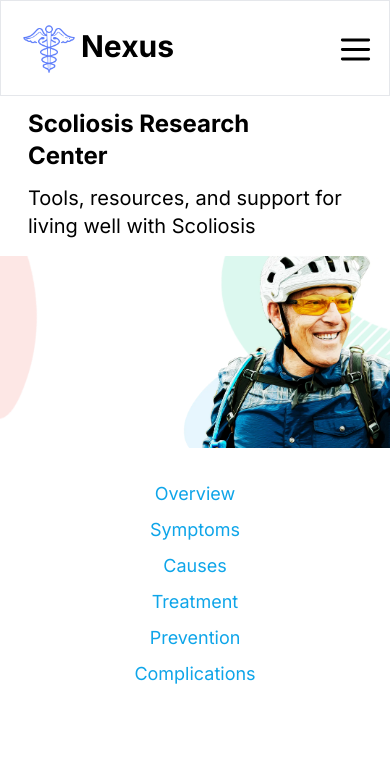
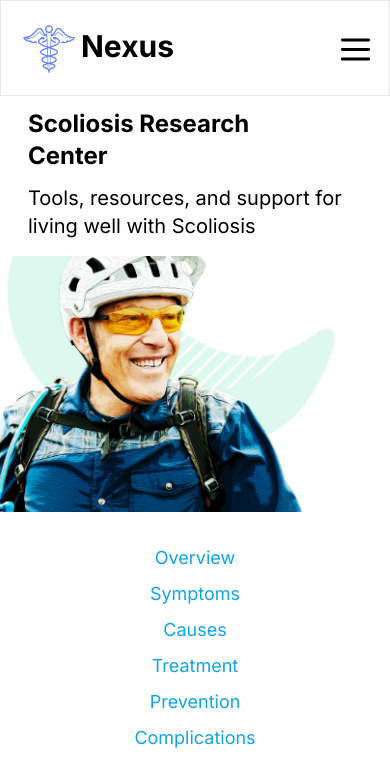
Before and after one commit to dhruv1323/Knee-Osteoarthritis-Classification-and-Scoliosis-Detection-, a Next.js app: page /pages/scoliosis in a window 390 px wide. Shown: the top 784 px of the page. Built offline with nearby package versions, Linux system fonts and the light colour scheme.

Commit message:
Mobile responsiveness improvements

```diff
--- a/src/app/pages/osteoarthritis/page.tsx
+++ b/src/app/pages/osteoarthritis/page.tsx
@@ -1,7 +1,7 @@
 import Image from "next/image"
 export default function Home(){
     return(
-        <div className="relative h-screen">
+        <div className="relative">
             <div className="container w-full px-4 md:max-w-2xl md:absolute md:p-16 md:ml-16 z-10">
                 <div className="bg-white min-h-20 md:min-w-96 md:min-h-64 md:shadow-lg rounded">
                     <h1 className="font-bold text-2xl mb-0 md:text-4xl pl-3 pt-3">Osteoarthritis Research</h1>
@@ -18,10 +18,11 @@ export default function Home(){
           sizes="100vw"
           style={{
             objectFit: 'cover',
+            objectPosition: '100% 10%',
             // height: 'calc(100vh - 96px)',
             width: '100vw',
           }}
-          className="mb-6 min-h-48"
+          className="mb-6 min-h-52"
         />
         <div className="flex flex-col mt-8 md:flex md:flex-row justify-center items-center gap-2 md:gap-8 md:p-8 ">
             <h1 className="text-lg font-medium text-blue-600 hover:bg-sky-200">Overview</h1>
--- a/src/app/pages/scoliosis/page.tsx
+++ b/src/app/pages/scoliosis/page.tsx
@@ -1,7 +1,7 @@
 import Image from "next/image"
 export default function Home(){
     return(
-        <div className="relative h-screen">
+        <div className="relative w-full">
             <div className="container w-full px-4 md:max-w-2xl md:absolute md:p-16 md:ml-16 z-10">
                 <div className="bg-white min-h-20 md:min-w-96 md:min-h-64 md:shadow-lg rounded">
                     <h1 className="font-bold text-2xl mb-0 md:text-4xl pl-3 pt-3">Scoliosis Research </h1>
@@ -9,6 +9,7 @@ export default function Home(){
                     <h1 className="text-xl md:text-2xl p-3 mb-1">Tools, resources, and support for living well with Scoliosis</h1>
                 </div>
             </div>
+            <div className="">
               <Image
                 alt="Doctor with Xray"
                 src='/images/Condition_Hero_Grouping_Osteoarthritis.webp'
@@ -17,12 +18,14 @@ export default function Home(){
                 width={100}
                 sizes="100vw"
                 style={{
-                objectFit: 'cover',
+                  objectFit:"cover",
+                  objectPosition: '100% 10%',
                   height: 'auto',
-                width: '100vw',
+                  width: '100vh',
                 }}
-              className="mb-6 min-h-48"
+                className="mb-6 min-h-64"
               />
+            </div>
           <div className="flex flex-col mt-8 md:flex md:flex-row justify-center items-center gap-2 md:gap-8 md:p-8 ">
               <h1 className="text-lg text-sky-500 hover:bg-sky-200">Overview</h1>
               <h1 className="text-lg text-sky-500 hover:bg-sky-200">Symptoms</h1>
```
Lines whose indentation alone changed are shown as unchanged.
